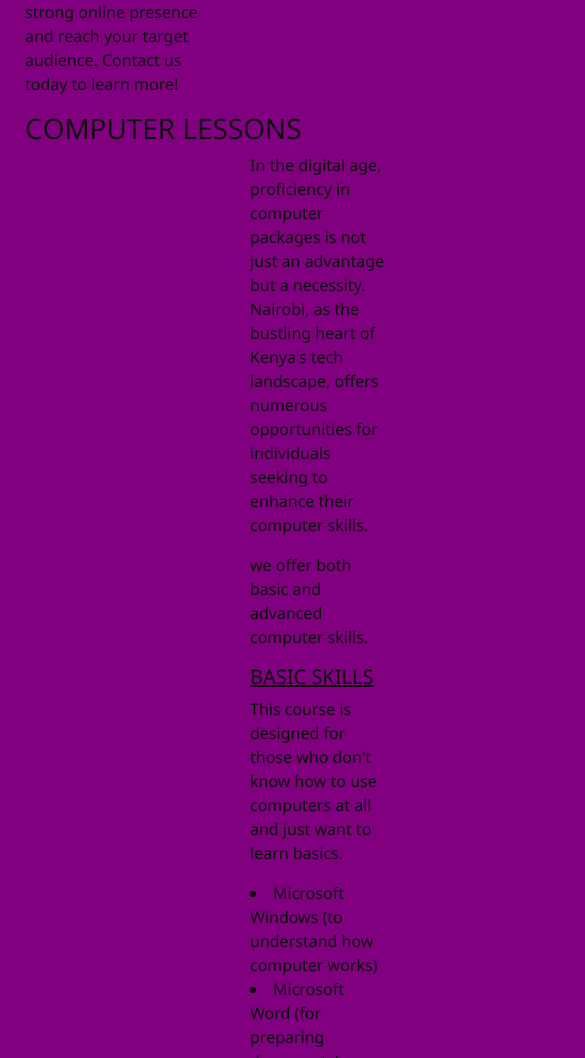
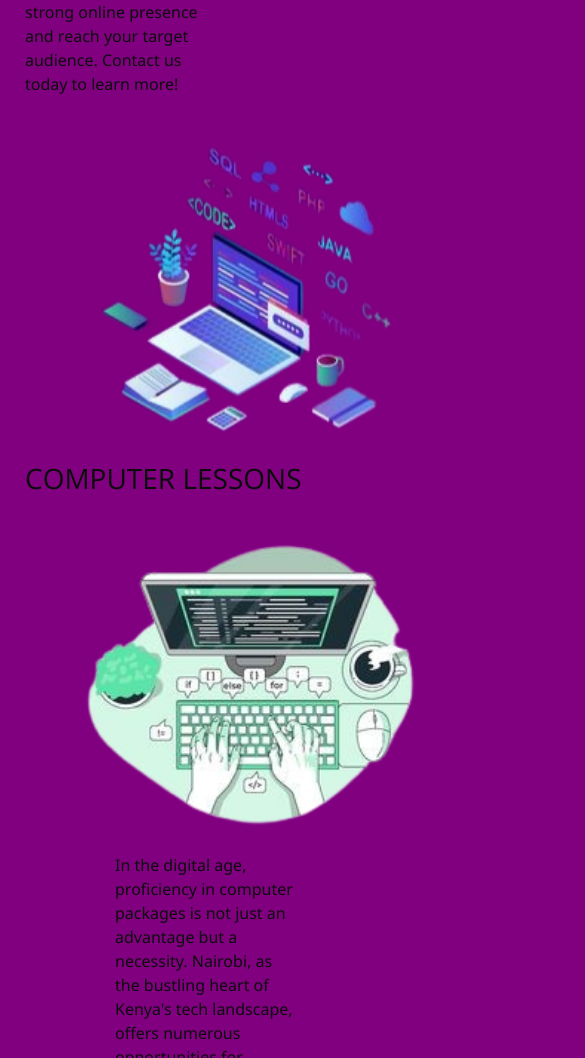
Before and after one commit to reflite-technologies/REFLITETECH, a plain HTML site: page service.html in a window 390 px wide. Shown: the part 942-2000 px from the top of the page, 585 px wide, since content can reach past the window. Drawn offline with nearby package versions, Linux system fonts and the light colour scheme; some packages are replaced by stand-ins of ours; files that its build step writes are made by us from their sources.

Commit message:
Add files via upload

```diff
--- a/service.css
+++ b/service.css
@@ -65,15 +65,18 @@ font-family: 'Segoe UI', Tahoma, Geneva, Verdana, sans-serif;
     .subcontainer{
         width: 100%;
         height: fit-content;
+        display: block;
         font-family: 'Segoe UI', Tahoma, Geneva, Verdana, sans-serif;
 
     }
-    p{
-        width: 100%;
+    #class{
+        border: none;
+        align-content: center;
+        justify-self: center;
+        position: relative;
+        margin-left: px;
     }
-    img{
-        display: none;
-    }
+
 }
 
 
```
